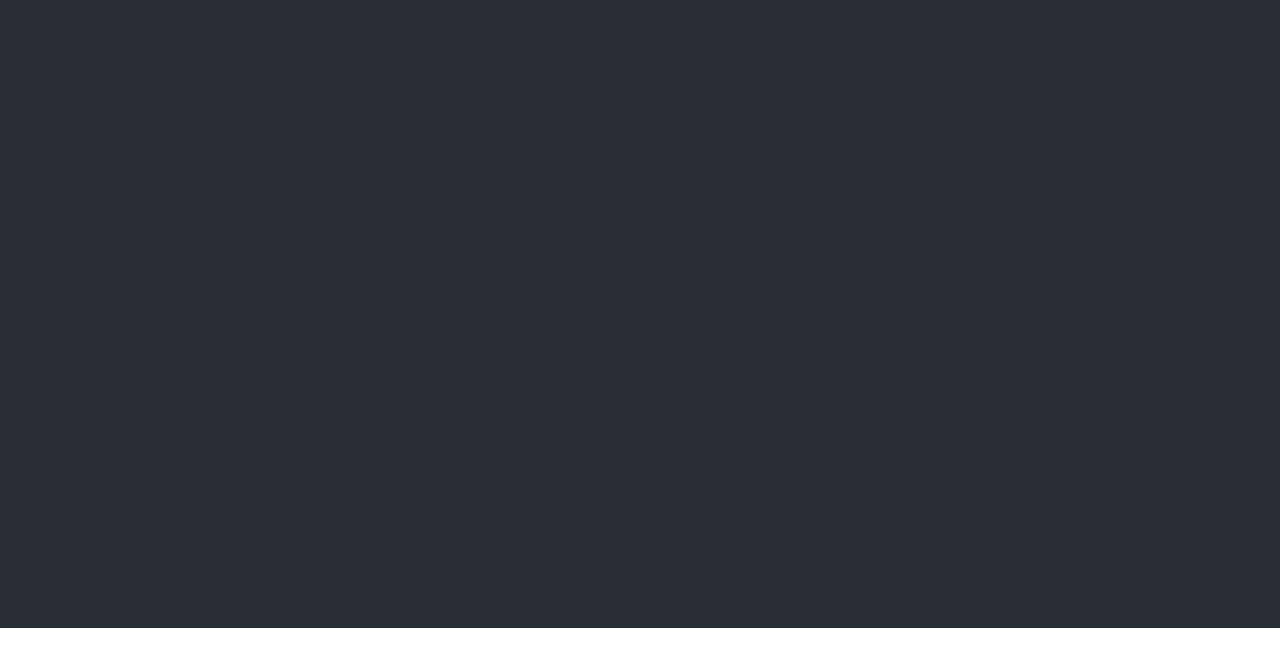
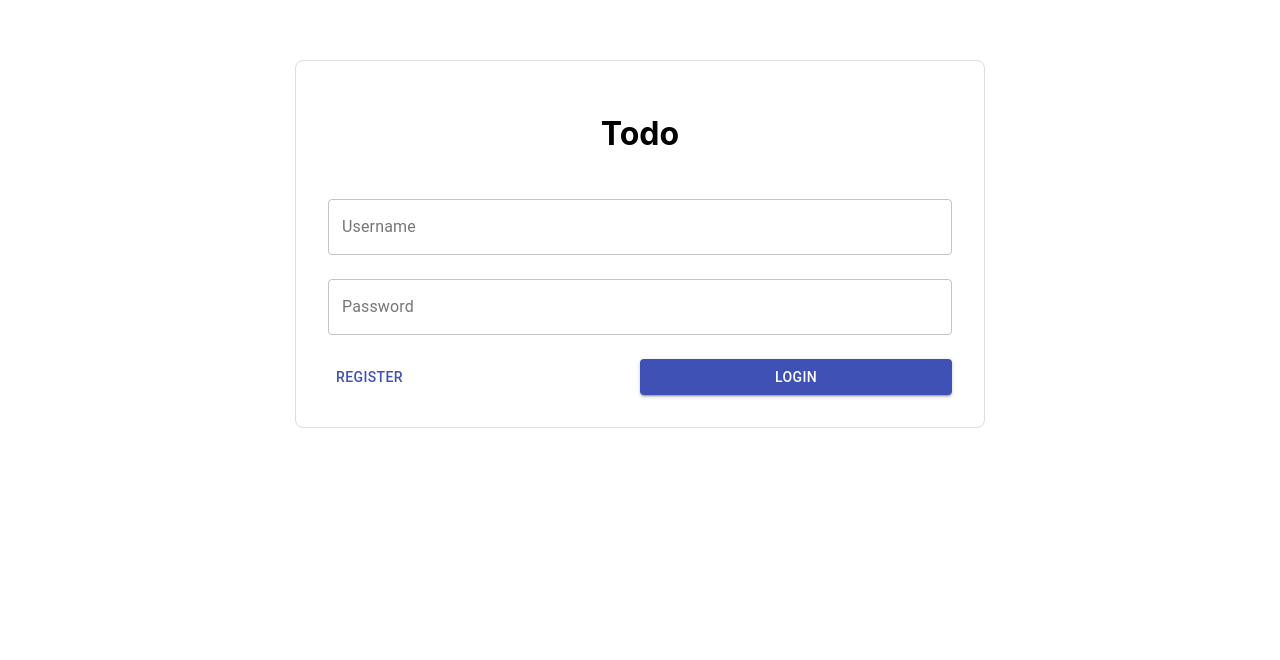
Before and after one commit to rahuljandial2/HTM2.0, a React (Create React App) app: page / in a window 1280 px wide. Shown: the part 172-832 px from the top of the page. Before the commit the page ends 800 px from the top, so only its background shows below. Built offline with nearby package versions, Linux system fonts and the light colour scheme.

Commit message:
Added a basic login page
All the elements used are material ui and the it doesn't have any handlers at this point of time

```diff
--- a/package.json
+++ b/package.json
@@ -3,6 +3,7 @@
   "version": "0.1.0",
   "private": true,
   "dependencies": {
+    "@material-ui/core": "^4.11.4",
     "@testing-library/jest-dom": "^5.14.1",
     "@testing-library/react": "^11.2.7",
     "@testing-library/user-event": "^12.8.3",
--- a/src/App.css
+++ b/src/App.css
@@ -1,38 +1,22 @@
-.App {
+.App{
+  display: grid;
+  margin: auto;
+  height: 100vh;
+  margin: 1rem;
+}
+.Login{
+  border: 1px solid #ddd;
+  border-radius: 8px;
+  margin: auto;
+  padding: 2rem;
+  display: grid;
+  gap: 1.5rem;
+  width: 50%;
+}
+.Login-title{
   text-align: center;
 }
-
-.App-logo {
-  height: 40vmin;
-  pointer-events: none;
+.Login-btn{
+  display: flex;
+  justify-content: space-between;
 }
-
-@media (prefers-reduced-motion: no-preference) {
-  .App-logo {
-    animation: App-logo-spin infinite 20s linear;
-  }
-}
-
-.App-header {
-  background-color: #282c34;
-  min-height: 100vh;
-  display: flex;
-  flex-direction: column;
-  align-items: center;
-  justify-content: center;
-  font-size: calc(10px + 2vmin);
-  color: white;
-}
-
-.App-link {
-  color: #61dafb;
-}
-
-@keyframes App-logo-spin {
-  from {
-    transform: rotate(0deg);
-  }
-  to {
-    transform: rotate(360deg);
-  }
-}
--- a/src/App.js
+++ b/src/App.js
@@ -1,10 +1,10 @@
 import './App.css';
+import Login from './login';
 
 function App() {
   return (
     <div className="App">
-      <header className="App-header">
-      </header>
+      <Login />
     </div>
   );
 }
--- /dev/null
+++ b/src/login.js
@@ -0,0 +1,20 @@
+import { Component } from "react";
+import { Button, TextField } from "@material-ui/core";
+
+class Login extends Component {
+  render() {
+    return (
+      <form className="Login" action="">
+        <h1 className="Login-title">Todo</h1>
+        <TextField className="Login-input" label="Username" variant="outlined" />
+        <TextField className="Login-input" label="Password" variant="outlined" />
+        <div className="Login-btn">
+          <Button className="register" color="primary">Register</Button>
+          <Button className="Login" variant="contained" color="primary">Login</Button>
+        </div>
+      </form>
+    );
+  }
+}
+
+export default Login;
```
Also changed, not shown: 1 other file (tests, documents, lock files or other folders).
